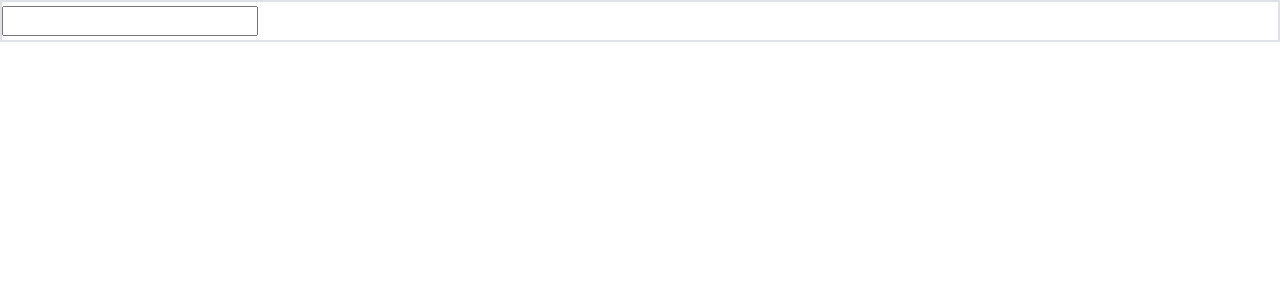
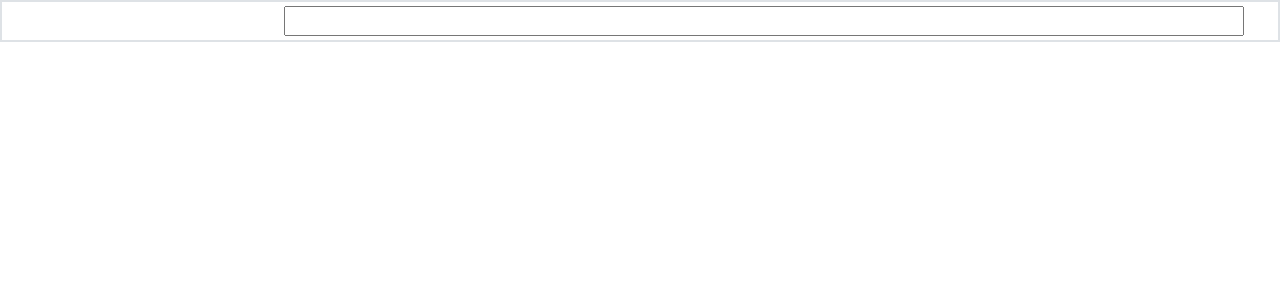
Before and after one commit to syedishmam/reddit_clone, a React (Create React App) app: page / in a window 1280 px wide. Shown: the top 300 px of the page. Built offline with nearby package versions, Linux system fonts and the light colour scheme.

Commit message:
Rename class

```diff
--- a/src/styles/SearchBarStyles.css
+++ b/src/styles/SearchBarStyles.css
@@ -1,4 +1,4 @@
-.centered {
+.search-bar {
     margin-left: 22vw;
     margin-right: 3vw;
     width: 75vw;
```
